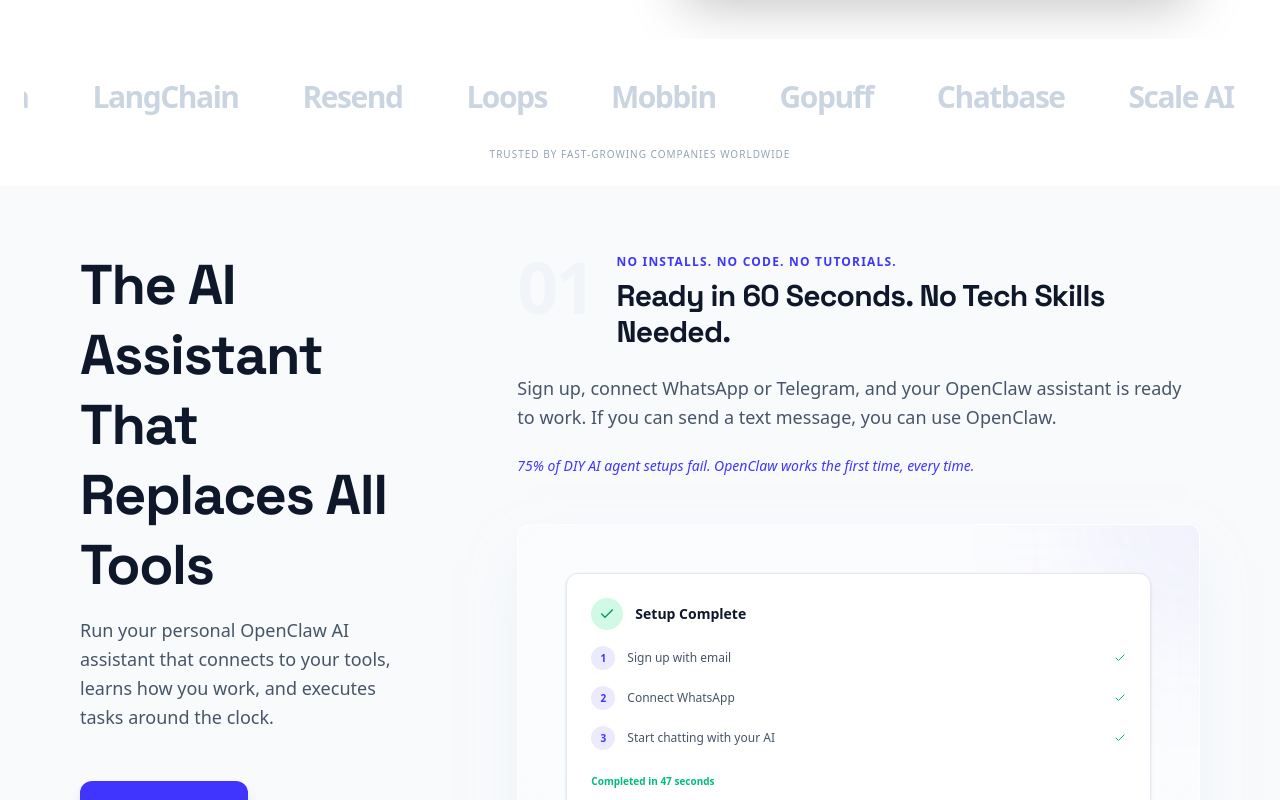
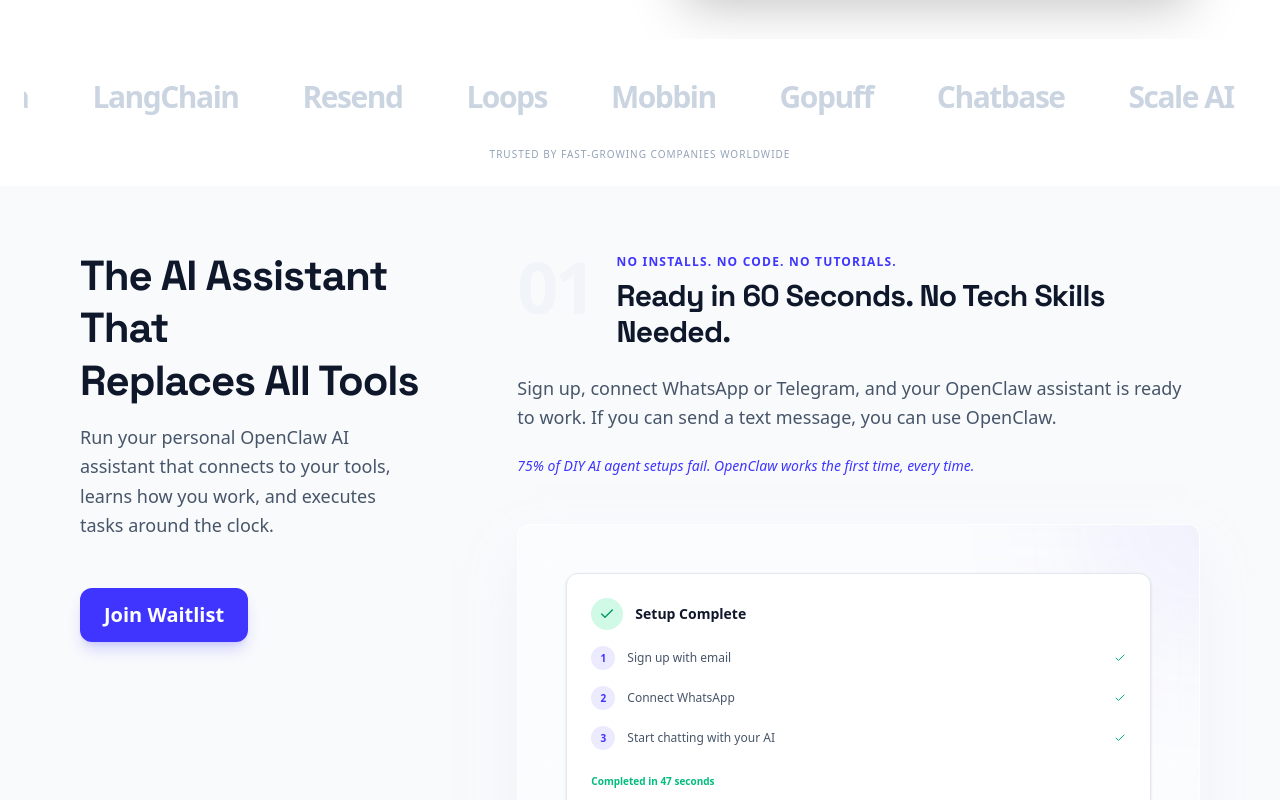
Before and after one commit to llmreseacher/test_landing, a React (Vite) app: page / in a window 1280 px wide. Shown: the part 618-1418 px from the top of the page. Built offline with nearby package versions, Linux system fonts and the light colour scheme; a web font is replaced by a local one.

Commit message:
Make Value Props headline fit in 2-3 lines with smaller font
Co-Authored-By: Claude Opus 4.6 <noreply@anthropic.com>

```diff
--- a/src/App.tsx
+++ b/src/App.tsx
@@ -404,8 +404,8 @@ const ValueProps = () => {
           {/* Left Side: Sticky Content */}
           <div className="lg:w-1/3 lg:sticky lg:top-32 lg:h-fit space-y-8">
             <div className="space-y-4">
-              <h2 className="font-bold text-slate-900 tracking-tight leading-tight">
-                The AI Assistant That Replaces All Tools
+              <h2 className="font-bold text-slate-900 tracking-tight leading-tight text-[24px] sm:text-[30px] md:text-[36px] lg:text-[42px]">
+                The AI Assistant That<br />Replaces All Tools
               </h2>
               <p className="text-slate-600 text-base md:text-lg leading-relaxed">
                 Run your personal OpenClaw AI assistant that connects to your tools, learns how you work, and executes tasks around the clock.
```
